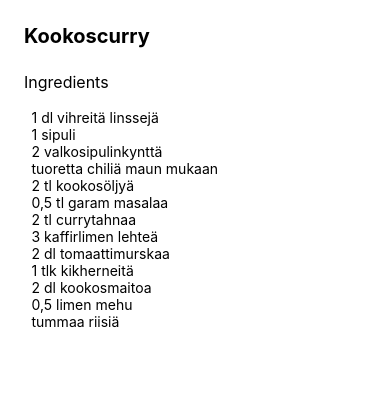
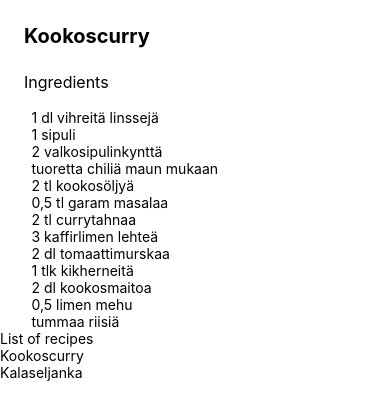
Before and after one commit to saarikt1/enjoy-cooking, a React Native app: screen /RecipeList in a window 390 px wide. Shown: the top 420 px of the page. Built offline with nearby package versions, Linux system fonts and the light colour scheme.

Commit message:
Add a list of recipes

```diff
--- a/App.tsx
+++ b/App.tsx
@@ -1,11 +1,14 @@
 import { StatusBar } from 'expo-status-bar';
-import { StyleSheet, SafeAreaView } from 'react-native';
-import RecipeView from './RecipeView';
+import { StyleSheet, SafeAreaView, Text } from 'react-native';
+import Recipe from './src/components/Recipe';
+import RecipeList from './src/components/RecipeList';
 
 export default function App() {
   return (
     <SafeAreaView style={styles.container}>
-      <RecipeView />
+      <Recipe />
+      <Text>List of recipes</Text>
+      <RecipeList />
       <StatusBar />
     </SafeAreaView>
   );
--- a/RecipeView.tsx
+++ b/src/components/Recipe.tsx
@@ -1,6 +1,6 @@
 import { StyleSheet, Text, View } from 'react-native';
 
-export default function RecipeView() {
+export default function Recipe() {
   return (
     <View>
       <Text style={styles.title}>Kookoscurry</Text>
--- /dev/null
+++ b/src/components/RecipeList.tsx
@@ -0,0 +1,80 @@
+import React from 'react';
+import { FlatList, ListRenderItem, Text, View } from 'react-native';
+
+interface Recipe {
+  id: number;
+  name: string;
+  ingredients: string[];
+  directions: string[];
+  rating: number;
+}
+
+const recipes: Recipe[] = [
+  {
+    id: 1,
+    name: 'Kookoscurry',
+    ingredients: [
+      '1 dl vihreitä linssejä',
+      '1 sipuli',
+      '2 valkosipulinkynttä',
+      'tuoretta chiliä maun mukaan',
+      '2 tl kookosöljyä',
+      '0,5 tl garam masalaa',
+      '2 tl currytahnaa',
+      '3 kaffirlimen lehteä',
+      '2 dl tomaattimurskaa',
+      '1 tlk kikherneitä',
+      '2 dl kookosmaitoa',
+      '0,5 limen mehu',
+      'tummaa riisiä',
+    ],
+    directions: [
+      'Huuhtele linssit ja keitä ne lähes pehmeiksi suolalla maustetussa vedessä n. 20 minuuttia',
+      'Pilko sillä välin sipuli, valkosipulinkynnet ja tuore chili.',
+      'Kuumenna koookosöljy kattilassa ja lisää garam masala ja currytahna. Lisää sipulit ja chilit ja kuullota muutama minuutti.',
+      'Lisää kattilaan tomaattimurska ja kaffirlimen lehdet. Lisää sekaan lähes pehmeät linssit sekä huuhdellut kikherneet.',
+      'Keittele, kunnes linssit ovat kokonaan pehmeitä. Lisää kattilaan kookosmaitoa ja limen mehu. Kuumenna.',
+    ],
+    rating: 4,
+  },
+  {
+    id: 2,
+    name: 'Kalaseljanka',
+    ingredients: [
+      '2 sipulia',
+      '3 porkkanaa',
+      '1 rkl voita',
+      '1 rkl vehnäjauhoja',
+      '7 dl vettä',
+      '1 tlk viipaloituja herkkusieniä',
+      '1 laakerinlehti',
+      '1 tl suolaa',
+      'mustapippuria',
+      '1–2 valkosipulinkynttä',
+      '1 pkt alaskanseitiä',
+      '3 rkl tomaattisosetta',
+      '2 rkl sitruunamehua',
+      '1 maustekurkku',
+      'tilliä',
+      '1 prk smetanaa',
+    ],
+    directions: [
+      'Viipaloi sipulit ja suikaloi porkkanat sekä selleri.',
+      'Sulata voi ison kattilan pohjalla. Kuullota kasvikset voissa ja ripottele pinnalle vehnäjauhot. Sekoita ja kaada päälle vesi.',
+      'Kaada joukkoon herkkusienet liemineen. Lisää mausteeksi laakerinlehti, suolaa, mustapippuria ja puristetut valkosipulinkynnet. Anna kiehua miedolla lämmöllä noin 10 minuuttia.',
+      'Viipaloi kohmeinen seiti ja lisää keittoon. Anna kiehua edelleen 10 minuuttia. Sekoita varovaisesti joukkoon tomaattipyree, sitruunanmehu ja suikaloitu maustekurkku. Ripottele pinnalle kaprikset ja tilliä. Tarjoa seljankan kanssa smetanaa ja tuoretta leipää.',
+    ],
+    rating: 5,
+  },
+];
+
+function RecipeList() {
+  const renderRecipeListItem: ListRenderItem<Recipe> = ({ item }) => (
+    <View>
+      <Text>{item.name}</Text>
+    </View>
+  );
+  return <FlatList data={recipes} renderItem={renderRecipeListItem} />;
+}
+
+export default RecipeList;
```
Also changed, not shown: types.tsx (deleted, +0 -31 lines).
